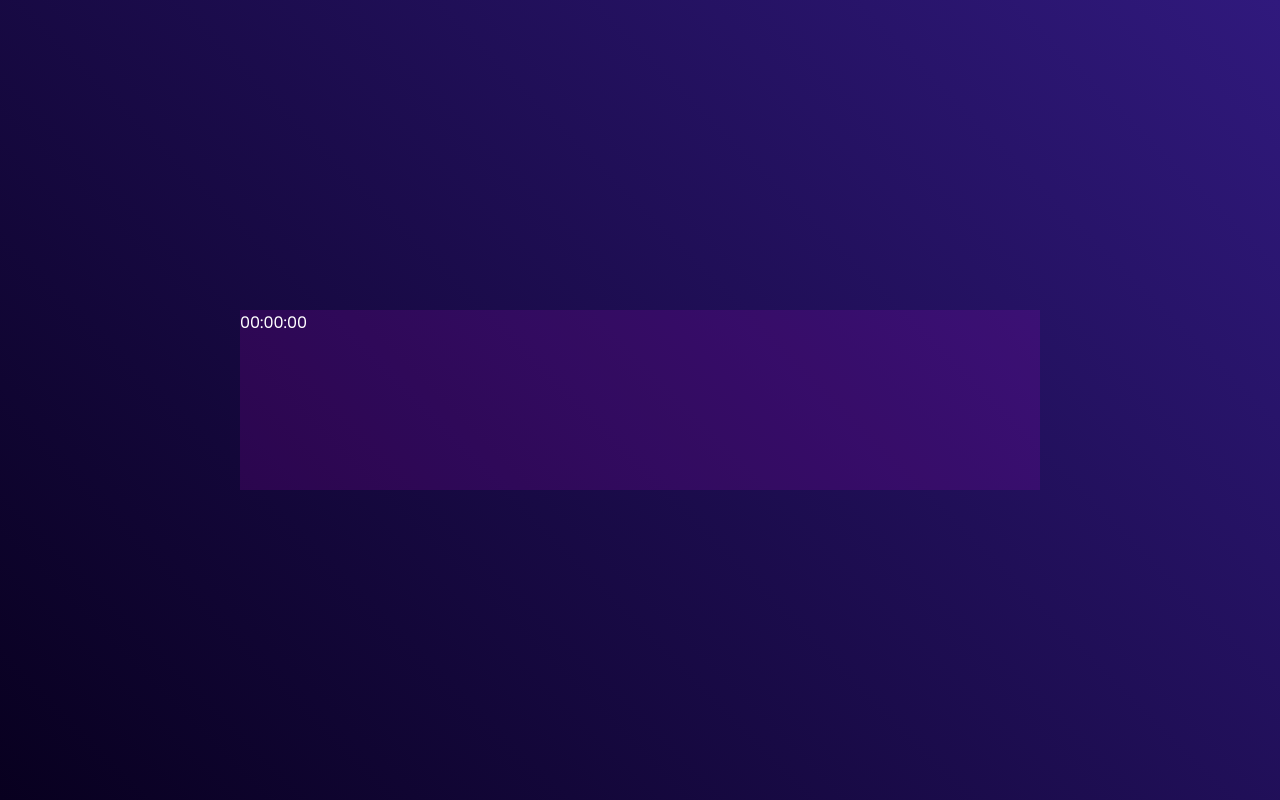
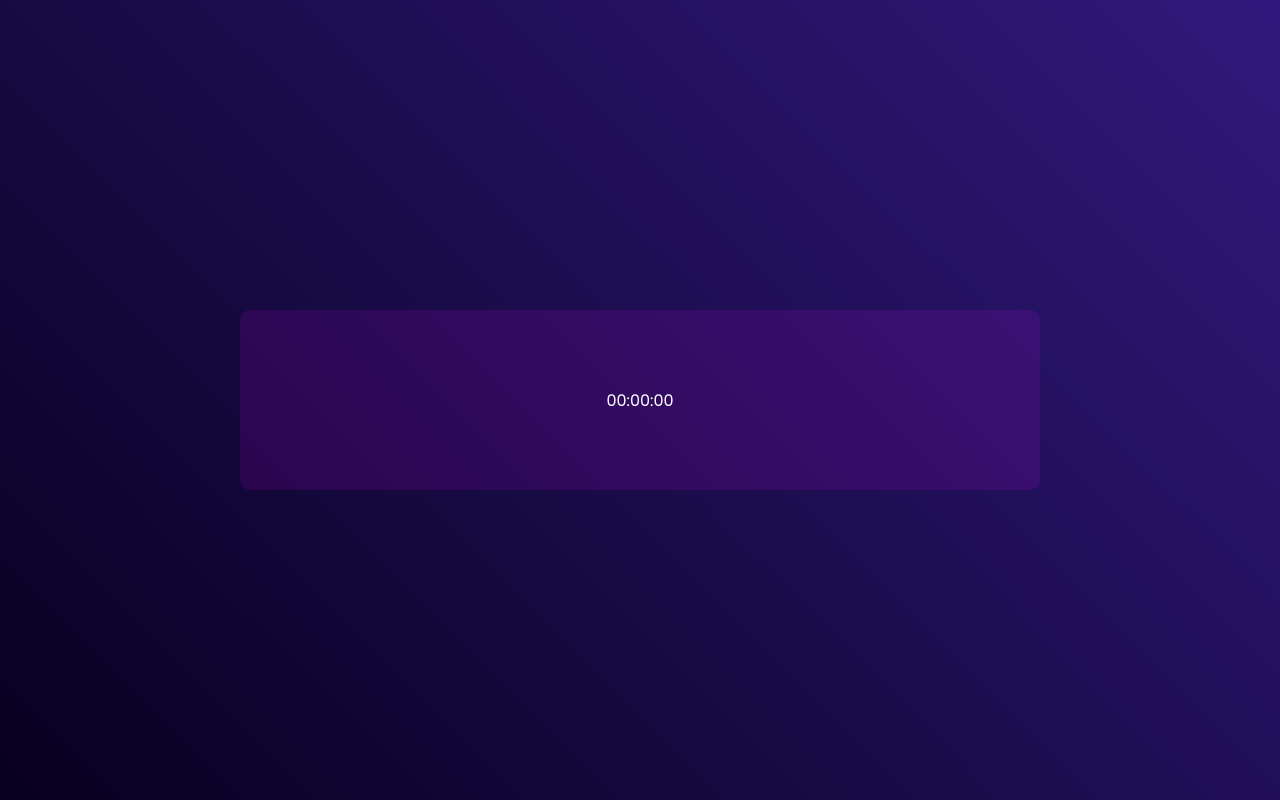
Before and after one commit to EversonMG96/Digital-cloak, a plain HTML site: page index.html in a window 1280 px wide. Drawn offline with Linux system fonts and the light colour scheme.

Commit message:
update style.css .clock

```diff
--- a/src/css/style.css
+++ b/src/css/style.css
@@ -28,4 +28,8 @@
     width: 100%;
     height: 100%;
     background: rgba(235, 0, 255, 0.11);
+    border-radius: 10px;
+    display: flex;
+    align-items: center;
+    justify-content: center;
 }
```
